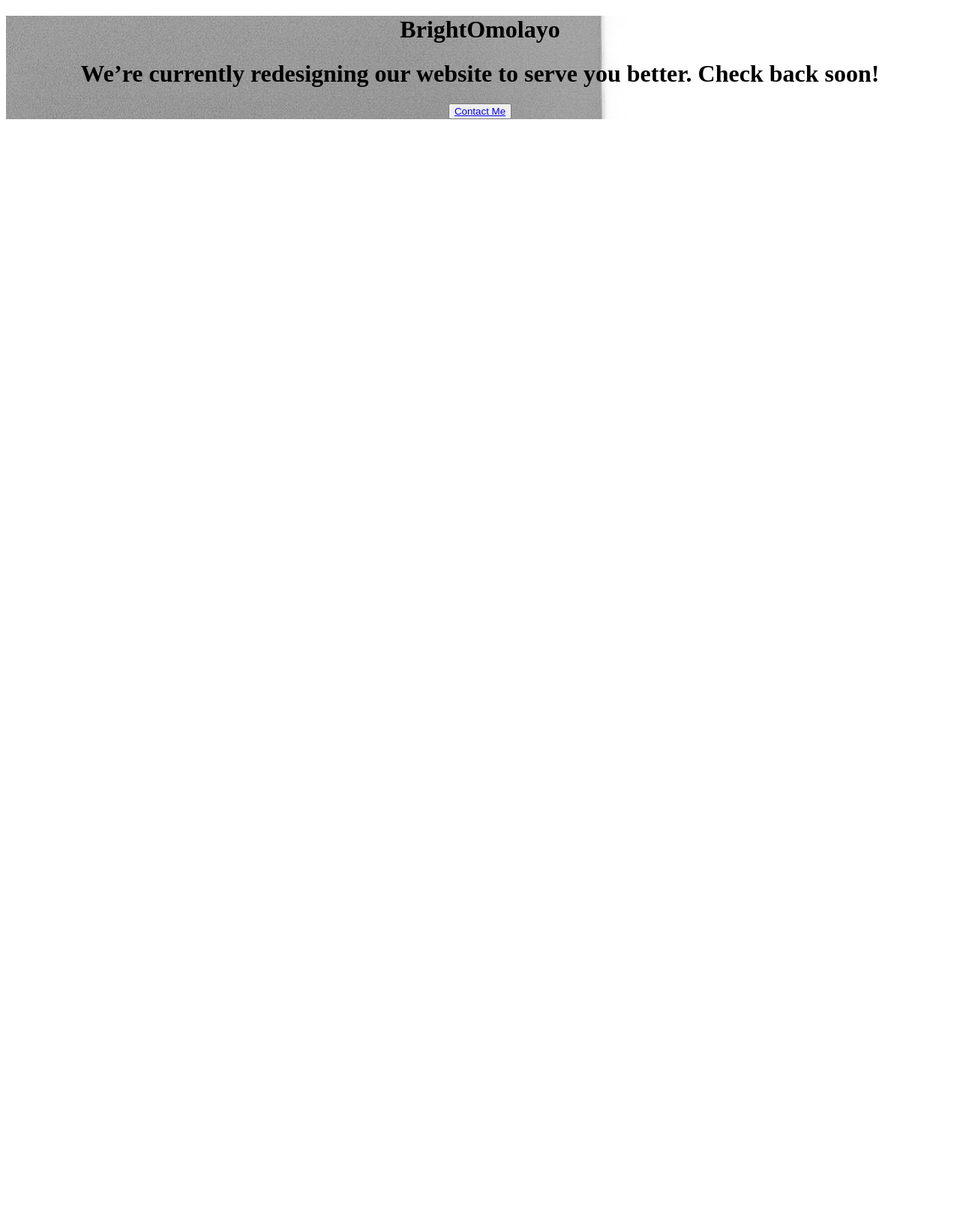
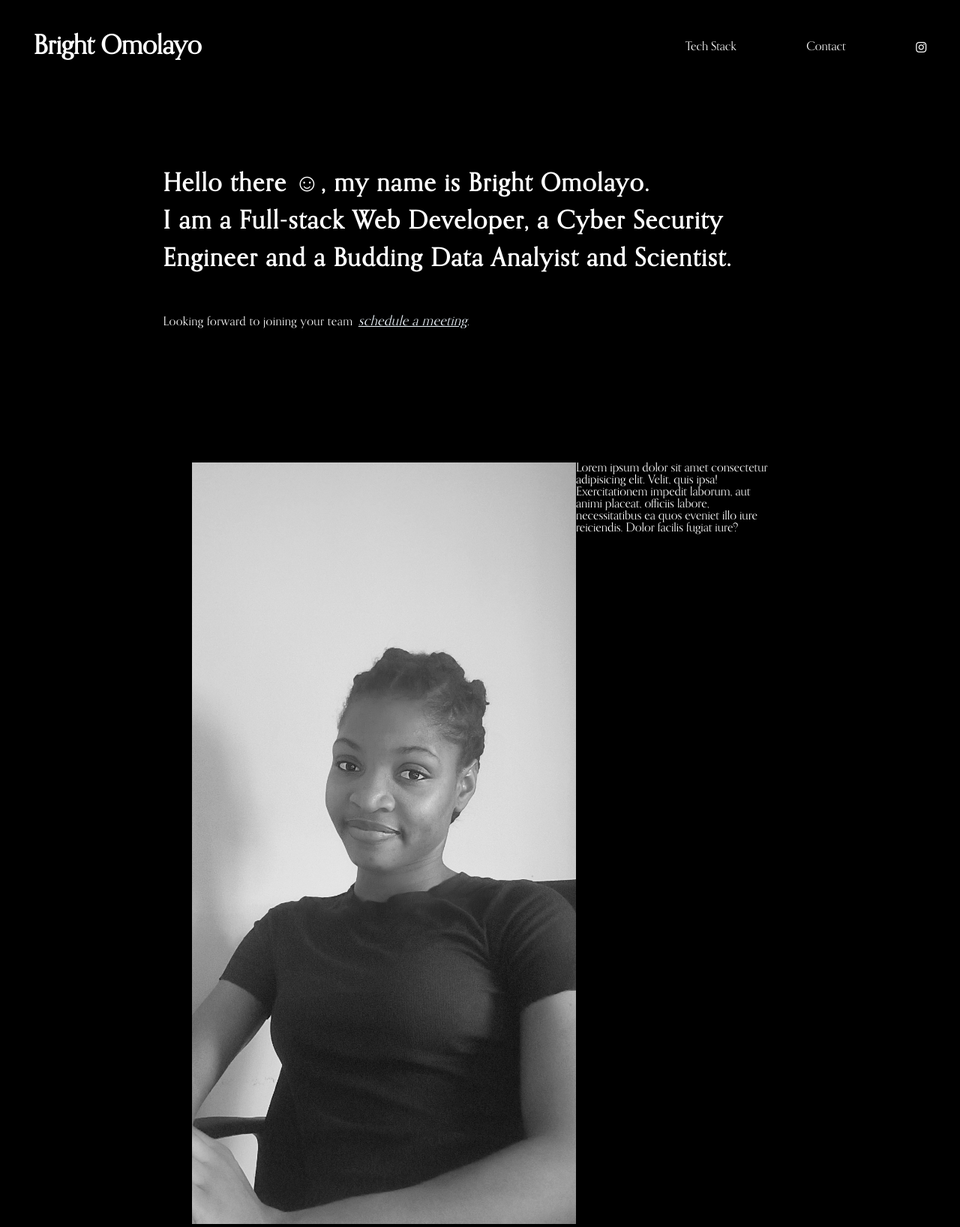
Before and after one commit to BrightOmolayo/myWebsite, a Flask app: page / in a window 1280 px wide. Shown: the whole page at 75% size. Before the commit the page ends 159 px from the top, so only its background shows below. Run offline with Flask 3, Linux system fonts and the light colour scheme; some libraries are stand-ins or nearby versions.

Commit message:
Desidning Website1

```diff
--- a/static/rc.css
+++ /dev/null
@@ -1,16 +0,0 @@
-.body{
-    background-image: url("/static/assets/images/tracy-adams-rA5MU4pXnWE-unsplash.jpg");
-    text-align: center;
-}
-img{
-    width: 100%;
-}
-@media screen and (max-width: 600px){
-    .body{
-        background-image: url("./assets/images/team-work-flatline-7b245\ \(1\).png");
-        text-align: center;
-    }
-    img{
-        width: 100%;
-    }
-}
--- /dev/null
+++ b/static/restyled.css
@@ -0,0 +1,74 @@
+*{
+    padding: 0;
+    margin: 0;
+}
+img{
+    width: 100%;
+}
+@font-face {
+    font-family: "Orpheus";
+    src: url("../static/assets/font/Orpheus\ Pro.ttf");
+}
+body{
+    background-color: black;
+    color: white;
+    font-family: "Orpheus";
+}
+nav{
+    display: flex;
+    justify-content:space-between;
+    padding: 0% 3.5%;
+    margin-top: 30px;
+}
+.hamburger-Menu{
+    display: none;
+}
+.nav-links{
+    width: 27%;
+}
+.logo{
+    font-size: 35px;
+}
+nav ul{
+    display: flex;
+    justify-content: space-between;
+    padding-top: 10px;
+}
+ul li{
+    list-style: none;
+}
+ul a{
+    color: white;
+    text-decoration: none;
+}
+.intro-h1{
+    margin: 10% 0% 3.8% 17%;
+    line-height: 50px;
+    font-size: 33px;
+    padding-top: 1%;
+    letter-spacing: 1.7px;
+}
+.intro-paragraph{
+    margin-left:17%;
+    letter-spacing: 0.4px;
+    margin-bottom: 14%;
+}
+.intro-paragraph span a{
+    margin-left: 3px;
+    font-size: 18px;
+    color: aliceblue;
+}
+header{
+    padding-top: 1.2%;
+}
+/* main */
+.main-section1-div-container{
+    display: flex;
+    justify-content: center;
+}
+.main-section1-div-image{
+    width: 40%;
+}
+.main-section1-div-paragraph{
+    width: 20%;
+}
--- a/templates/index.html
+++ b/templates/index.html
@@ -3,110 +3,51 @@
 <head>
     <meta charset="UTF-8">
     <meta name="viewport" content="width=device-width, initial-scale=1.0">
-    <title>BrightOmolayo</title>
-    <link rel="stylesheet" href="../static/rc.css">
-    <link rel="shortcut icon" href="../static/assets/images/hearrt.ico" type="image/x-icon">
+    <title>Bright Omolayo</title>
+    <link rel="stylesheet" href="../static/restyled.css">
+    <link rel="shortcut icon" href="../static/assets/images/brightomolayo.jpg" type="image/x-icon">
     <script src="https://kit.fontawesome.com/25008b46a7.js" crossorigin="anonymous"></script>
-    <!-- <link rel="shortcut icon" href="{{ url_for('static', filename='hearrt.ico') }}"> -->
+
 </head>
 <body>
-    <!-- <header>
+    <header>
         <nav>
-            <div class="links">
+            <div >
+                <h1 class="logo">Bright Omolayo</h1>
+            </div>
+            <div class="nav-links">
                 <ul>
-                    <li><a href="index.html" class="brightomolayo1">Brightomolayo's</a></li>
-                    <li class="projects"><a href="projects.html" class="projectslink">Projects</a></li>
-                    <li class="about"><a href="about.html" class="aboutlink">About</a></li>
-                    <li class="about"><a href="./mystack.html" class="aboutlink">Tech-Toolkit</a></li>
+                    <li><a href="../templates/mystack.html">Tech Stack</a></li>
+                    <li><a href="../templates/contact.html">Contact</a></li>
+                    <li><a href="https://www.instagram.com/___e_o_w_y_n___/profilecard/?igsh=YW94Ynh2ZjAxZTJy"><i class="fa-brands fa-instagram"></i></a></li>
                 </ul>
             </div>
-            <div class="socials-links-icons">
-                <ul class="socials-links-icons-ul" >
-                    <li><a href="https://www.instagram.com/brightomolayo_/" class="icon"><i class="fa-brands fa-instagram"></i></a></li>
-                    <li><a href="https://x.com/BrightBalogun21?t=zc9HxRMxTHX24nno0_vX9g&s=09" class="icon"><i class="fa-brands fa-x-twitter"></i></a></li>
-                    <li><a href="https://www.linkedin.com/in/bright-balogun-a30152321/" class="icon"><i class="fa-brands fa-linkedin"></i></a></li>
-                    <li><a href="https://www.facebook.com/share/i6yiQzVxM53ZcReX/?mibextid=qi2Omg" class="icon"><i class="fa-brands fa-facebook-f"></i></a></li>
-                </ul>
-            </div>
-            <div class="mobile-nav-dropdown">
-                <div class="linksmobile">
-                    <ul>
-                        <li><a href="index.html" class="brightomolayo1">Brightomolayo's</a></li>
-                    </ul>
-                </div>
-                <div class="dropdown-button" id="dropdown-button" onclick="toggle()" >
-                    <div class="dropdown-divs line1" id="line1"  style="transform: rotate(180deg);"></div>
-                    <div class="dropdown-divs line2" id="line2" style="transform: rotate(180deg);"></div>
-                </div>
-            </div>
-            <div class="mobile-hidden-nav-links1" style="display: none;" id="mobile-hidden-nav-links1">
-                <div class="mobile-nav-links1">
-                    <ul>
-                        <li class="mobile-project-link"><a href="projects.html" class="navprojectslink">Projects</a></li>
-                        <li class=""><a href="about.html" class="navaboutlink">About</a></li>
-                    </ul>
-                </div>
-                <div class="mobile-socials-links">
-                    <ul class="" >
-                        <li><a href="https://www.instagram.com/brightomolayo_/" class="icon"><i class="fa-brands fa-instagram"></i></a></li>
-                        <li><a href="https://x.com/BrightBalogun21?t=zc9HxRMxTHX24nno0_vX9g&s=09" class="icon"><i class="fa-brands fa-x-twitter"></i></a></li>
-                        <li><a href="https://www.linkedin.com/in/bright-balogun-a30152321/" class="icon"><i class="fa-brands fa-linkedin"></i></a></li>
-                        <li><a href="https://www.facebook.com/share/i6yiQzVxM53ZcReX/?mibextid=qi2Omg" class="icon"><i class="fa-brands fa-facebook-f"></i></a></li>
-                    </ul>
+            <div class="hamburger-Menu">
+                <div>
+                    <div>hamburger</div>
+                    <div>hamburger</div>
                 </div>
             </div>
         </nav>
+        <div class="intro">
+            <h1 class="intro-h1">
+                Hello there ☺, my name is Bright Omolayo. <br>
+                I am a Full-stack Web Developer, a Cyber Security <br> Engineer and a Budding Data Analyist and Scientist.
+            </h1>
+            <p class="intro-paragraph">Looking forward to joining your team <span><a href="../templates/contact.html"><i>schedule a meeting</i></a>.</span></p>
+        </div>
     </header>
     <main>
-        <div class="main">
-            <div>
-                <h1 class="hello-there">Hello there ☺</h1>
-                <h1 class="intro">
-                    I am a Full-stack Web Developer, a Python Developer, a Data Anaylist and a Cyber Security Engineer.
-                </h1>
-                <p class="introp">
-                    I’m a front-end developer with a passion for building beautiful, <br>user-centric websites and apps. I specialize in crafting clean,  <br>responsive designs and making web experiences both functional  <br>and delightful. Whether it’s a sleek landing page or a complex  <br>web app, I focus on performance, accessibility, and creating <br>smooth, intuitive interactions.
-                </p>
-            </div>
-            <div class="team-work">
-                <div>
-                    <img src="../static/assets/images/team-work-flatline-7b245 (1).png" alt="team-work">
+        <section>
+            <div class="main-section1-div-container">
+                <div class="main-section1-div-image">
+                    <img src="../static/assets/images/bright.jpg" alt="Miss Bright">
+                </div>
+                <div class="main-section1-div-paragraph">
+                    <p>Lorem ipsum dolor sit amet consectetur adipisicing elit. Velit, quis ipsa! Exercitationem impedit laborum, aut animi placeat, officiis labore, necessitatibus ea quos eveniet illo iure reiciendis. Dolor facilis fugiat iure?</p>
                 </div>
             </div>
-        </div>
-        <div class="main1">
-            <div class="place-holder" ></div>
-            <div class="applause-image">
-                <button  class="main-button"><a href="./contact.html">Get in touch</a></button>
-                <div class="applause">
-                    <img src="../static/assets/images/wired-outline-1092-applause.gif" alt="applause">
-                </div>
-            </div>
-        </div>
+        </section>
     </main>
-    <footer>
-        <h1 class="brightomolayo">
-            Bright <br>Omolayo
-        </h1>
-
-        <div class="qoute">
-            <div>
-                <p>Copyright © 2024. Bright Omolayo. All Rights Reserved. See Privacy Policy.</p>
-            </div>
-            <div class="galadriel">
-                <p> <i class="fa-regular fa-envelope"></i> Officialbrightbalogun@gmail.com</p>
-            </div>
-        </div>
-    </footer> -->
-    <div class="body">
-        <h1>BrightOmolayo</h1>
-        <h1>
-            We’re currently redesigning our website to serve you better. Check back soon!
-        </h1>
-        <button>
-            <a href="./contact.html">Contact Me</a>
-        </button>
-    </div>
-    <script src="../static/script.js"></script>
 </body>
 </html>
```
Also changed, not shown: static/assets/images/bright - Copy.jpg (added), static/assets/images/brightomolayo.jpg (added).
